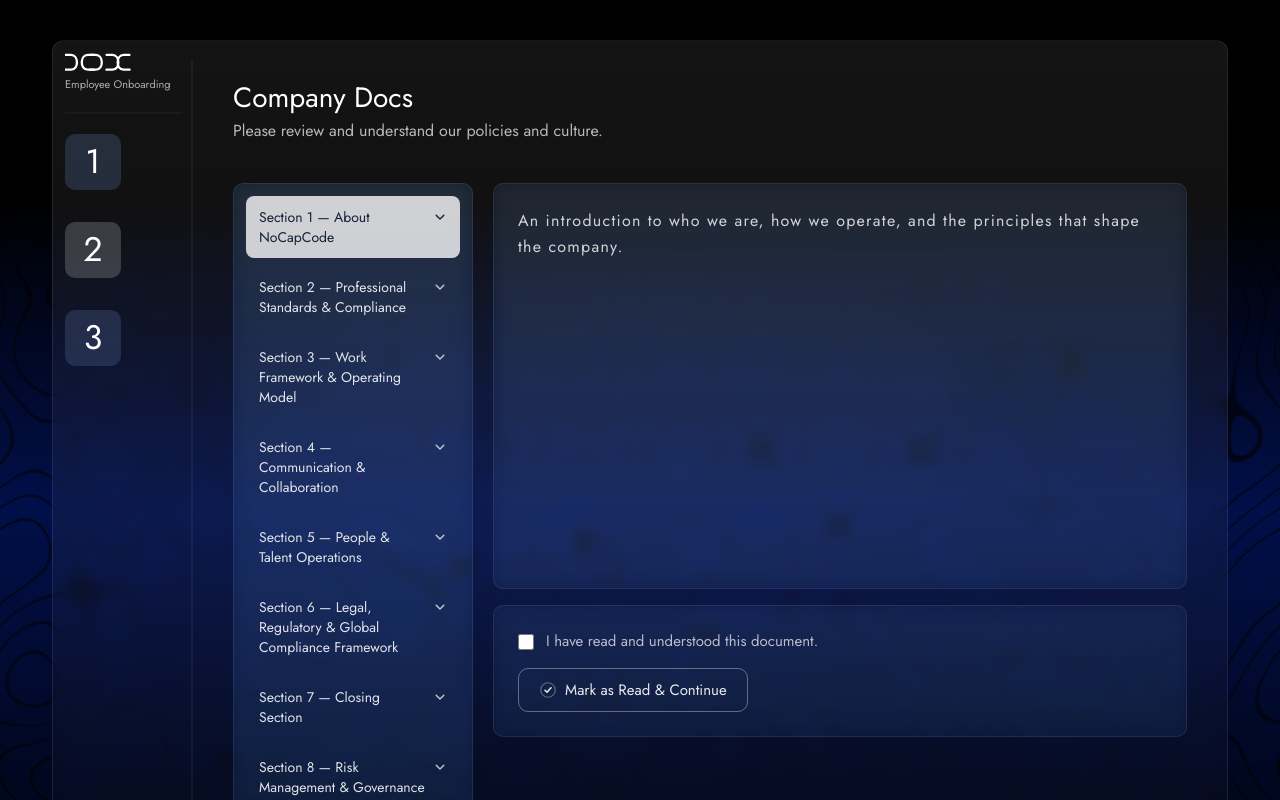
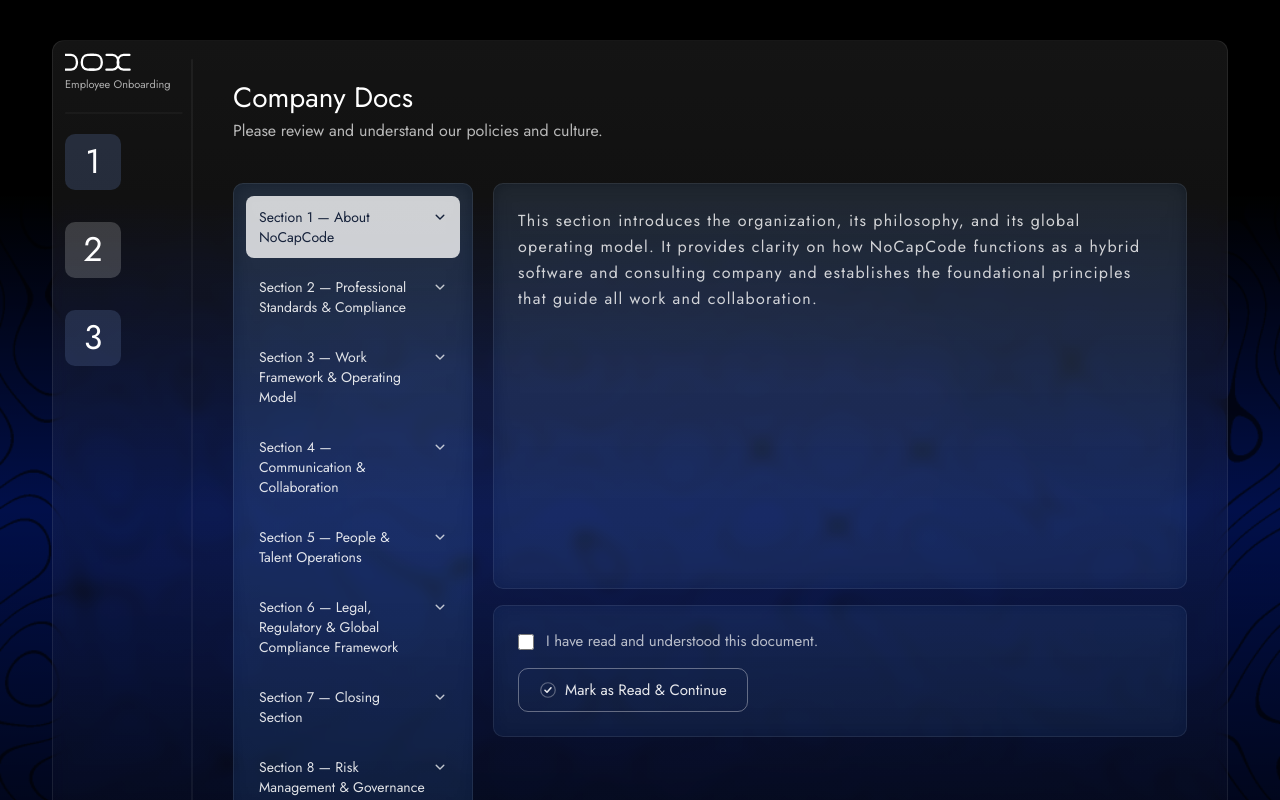
Before and after one commit to NoCapCode-tm/Dox, a React (Vite) app: page /company-docs in a window 1280 px wide. Shown: the top 800 px of the page. Built offline with nearby package versions, Linux system fonts and the light colour scheme; a web font is replaced by a local one.

Commit message:
fix(company-docs): correct recursive document lookup to prevent wrong section content fallback

```diff
--- a/src/data/companyDocsContent.js
+++ b/src/data/companyDocsContent.js
@@ -2,7 +2,7 @@
     {
         id: 'section-1-about-nocapcode',
         title: 'Section 1 — About NoCapCode',
-        content: 'An introduction to who we are, how we operate, and the principles that shape the company.',
+        content: `This section introduces the organization, its philosophy, and its global operating model. It provides clarity on how NoCapCode functions as a hybrid software and consulting company and establishes the foundational principles that guide all work and collaboration.`,
         children: [
             { id: 'welcome-to-nocapcode', title: 'Welcome to NoCapCode', content: 'Welcome to NoCapCode. This section introduces the onboarding journey and the context behind the handbook.' },
             { id: 'company-overview-operating-model', title: 'Company Overview & Operating Model (Software + Consulting Hybrid)', content: 'A summary of NoCapCode as a software and consulting hybrid, including how delivery and client work are structured.' },
@@ -15,7 +15,7 @@
     {
         id: 'section-2-professional-standards-compliance',
         title: 'Section 2 — Professional Standards & Compliance',
-        content: 'Standards that define respectful conduct, compliance, confidentiality, and how we represent NoCapCode.',
+        content:`This section defines the ethical, behavioral, and professional standards expected across the organization. It reflects globally aligned compliance practices and ensures that all individuals operate with integrity, respect, and responsibility in every interaction.`,
         children: [
             { id: 'code-of-conduct', title: 'Code of Conduct', content: 'A baseline for professional behavior, integrity, and respectful collaboration.' },
             { id: 'anti-harassment-respectful-workplace-policy', title: 'Anti-Harassment & Respectful Workplace Policy', content: 'Zero tolerance expectations for harassment and requirements for a respectful workplace.' },
@@ -34,7 +34,7 @@
     {
         id: 'section-3-work-framework-operating-model',
         title: 'Section 3 — Work Framework & Operating Model',
-        content: 'How work is structured, how availability is coordinated, and how delivery standards are maintained.',
+        content: `This section outlines how work is structured, managed, and delivered across NoCapCode's globally distributed teams. It defines expectations around ownership, accountability, flexibility, and cross-border collaboration.`,
         children: [
             { id: 'work-framework', title: 'Work Framework', content: 'An overview of how work is organized across teams, tasks, and deliverables.' },
             { id: 'remote-work-guidelines', title: 'Remote Work Guidelines', content: 'Standards for working effectively from remote locations.' },
@@ -51,7 +51,7 @@
     {
         id: 'section-4-communication-collaboration',
         title: 'Section 4 — Communication & Collaboration',
-        content: 'Communication expectations, documentation habits, meeting etiquette, and escalation paths.',
+        content: `This section defines how communication is structured across teams, ensuring clarity, consistency, and alignment in a distributed environment. It establishes standards for collaboration, documentation, and decision-making.`,
         children: [
             { id: 'communication-protocol', title: 'Communication Protocol', content: 'How communication should be structured, shared, and followed through internally.' },
             { id: 'stack-best-practices', title: 'Stack Best Practices', content: 'Best practices for using the company stack consistently and effectively.' },
@@ -65,7 +65,7 @@
     {
         id: 'section-5-people-talent-operations',
         title: 'Section 5 — People & Talent Operations',
-        content: 'People practices covering engagement types, leave, benefits, learning, and growth.',
+        content: `This section outlines the organization’s approach to team engagement, development, and support. It provides guidance on working relationships, time-off policies, growth opportunities, and overall team experience.`,
         children: [
             { id: 'people-operations-philosophy', title: 'People Operations Philosophy', content: 'The principles behind how people operations supports the team.' },
             { id: 'engagement-types-full-time-contract-intern-part-time', title: 'Engagement Types (Full-time / Contract / Intern / Part-time)', content: 'How different engagement types are defined and managed.' },
@@ -80,7 +80,7 @@
     {
         id: 'section-6-legal-regulatory-global-compliance-framework',
         title: 'Section 6 — Legal, Regulatory & Global Compliance Framework',
-        content: 'Compliance expectations for contractors, IP, confidentiality, cross-border processing, and governance.',
+        content: `This section defines the legal and regulatory structures that support NoCapCode’s global operations. It ensures alignment with international standards and clarifies responsibilities related to intellectual property, data handling, and contractual engagement.`,
         children: [
             { id: 'global-compliance-framework', title: 'Global Compliance Framework', content: 'How the company approaches compliance across multiple jurisdictions.' },
             { id: 'contractor-independent-contributor-policy', title: 'Contractor & Independent Contributor Policy', content: 'Rules for working with contractors and independent contributors.' },
@@ -94,7 +94,7 @@
     {
         id: 'section-7-closing-section',
         title: 'Section 7 — Closing Section',
-        content: 'The close of the handbook, including the transparency commitment and acknowledgment language.',
+        content: `This section reinforces NoCapCode’s commitment to transparency, clarity, and responsible execution. It serves as a final alignment point for all individuals engaging with the organization.`,
         children: [
             { id: 'transparency-commitment', title: 'Transparency Commitment', content: 'NoCapCode’s commitment to clarity, honesty, and transparent communication.' },
             { id: 'build-with-clarity-nocapcode-motto', title: 'Build With Clarity — NoCapCode Motto', content: 'The motto that captures the company’s approach to work and collaboration.' },
@@ -104,7 +104,7 @@
     {
         id: 'section-8-risk-management-governance',
         title: 'Section 8 — Risk Management & Governance',
-        content: 'Frameworks for handling operational risk, security risk, escalation, and governance.',
+        content: `This section outlines how NoCapCode identifies, manages, and mitigates operational, data, and organizational risks. It supports long-term scalability and governance across global operations.`,
         children: [
             { id: 'risk-management-framework', title: 'Risk Management Framework', content: 'How risks are identified, assessed, and managed.' },
             { id: 'operational-risk-handling', title: 'Operational Risk Handling', content: 'How operational risks and disruptions should be handled.' },
--- a/src/pages/CompanyDocs.jsx
+++ b/src/pages/CompanyDocs.jsx
@@ -325,9 +325,11 @@
     )
 }
 
-const findDocumentNode = (items, targetId, trail = []) => {
-    for (const item of items) {
+const findDocumentNode = (items, targetId) => {
+    const findMatch = (nodes, trail = []) => {
+        for (const item of nodes) {
             const nextTrail = [...trail, item.title]
+
             if (item.id === targetId) {
                 return {
                     ...item,
@@ -336,11 +338,19 @@
             }
 
             if (item.children?.length) {
-            const match = findDocumentNode(item.children, targetId, nextTrail)
+                const nestedMatch = findMatch(item.children, nextTrail)
+                if (nestedMatch) {
+                    return nestedMatch
+                }
+            }
+        }
+
+        return null
+    }
+
+    const match = findMatch(items)
     if (match) {
         return match
-            }
-        }
     }
 
     return {
```
Lines whose indentation alone changed are shown as unchanged.
